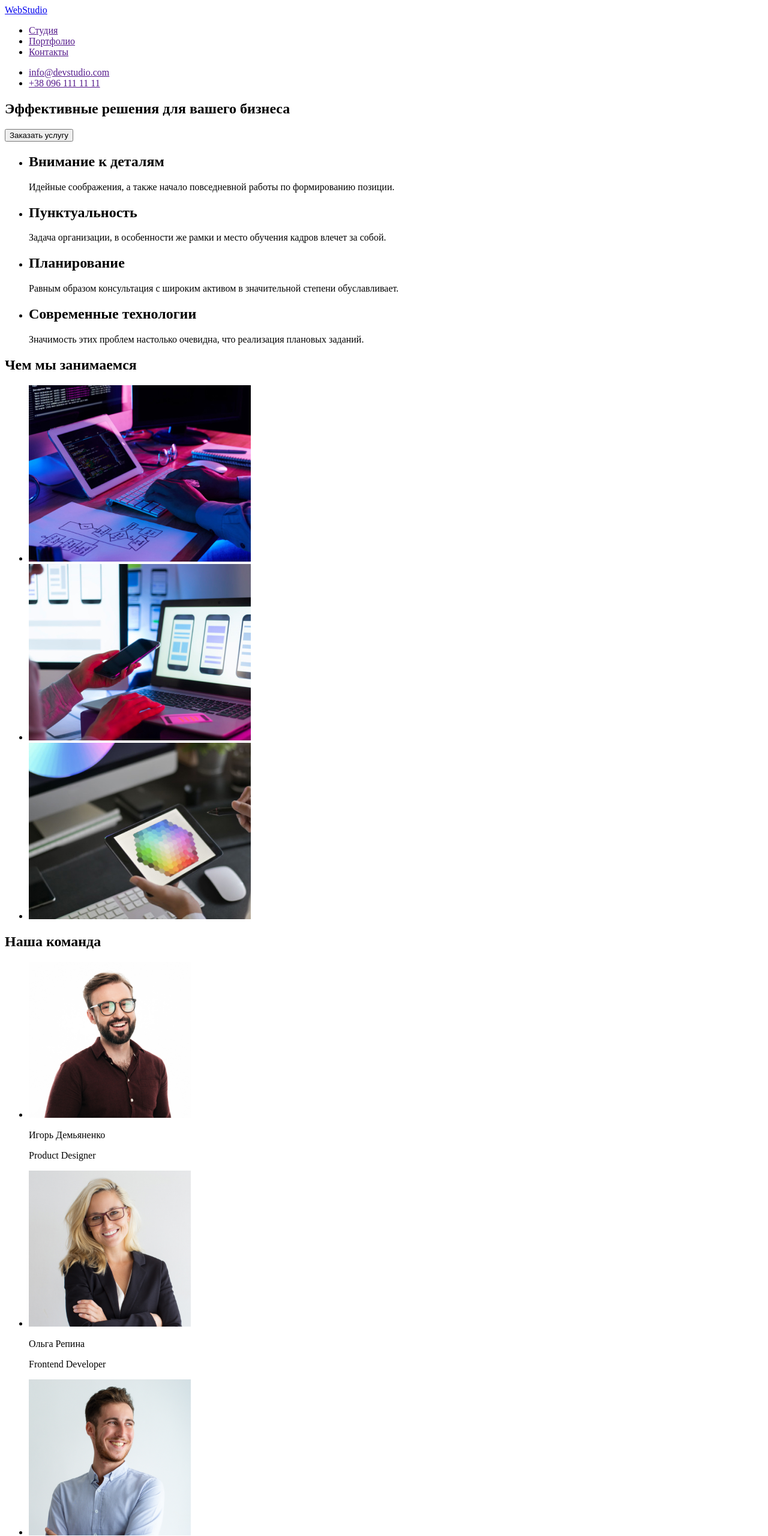
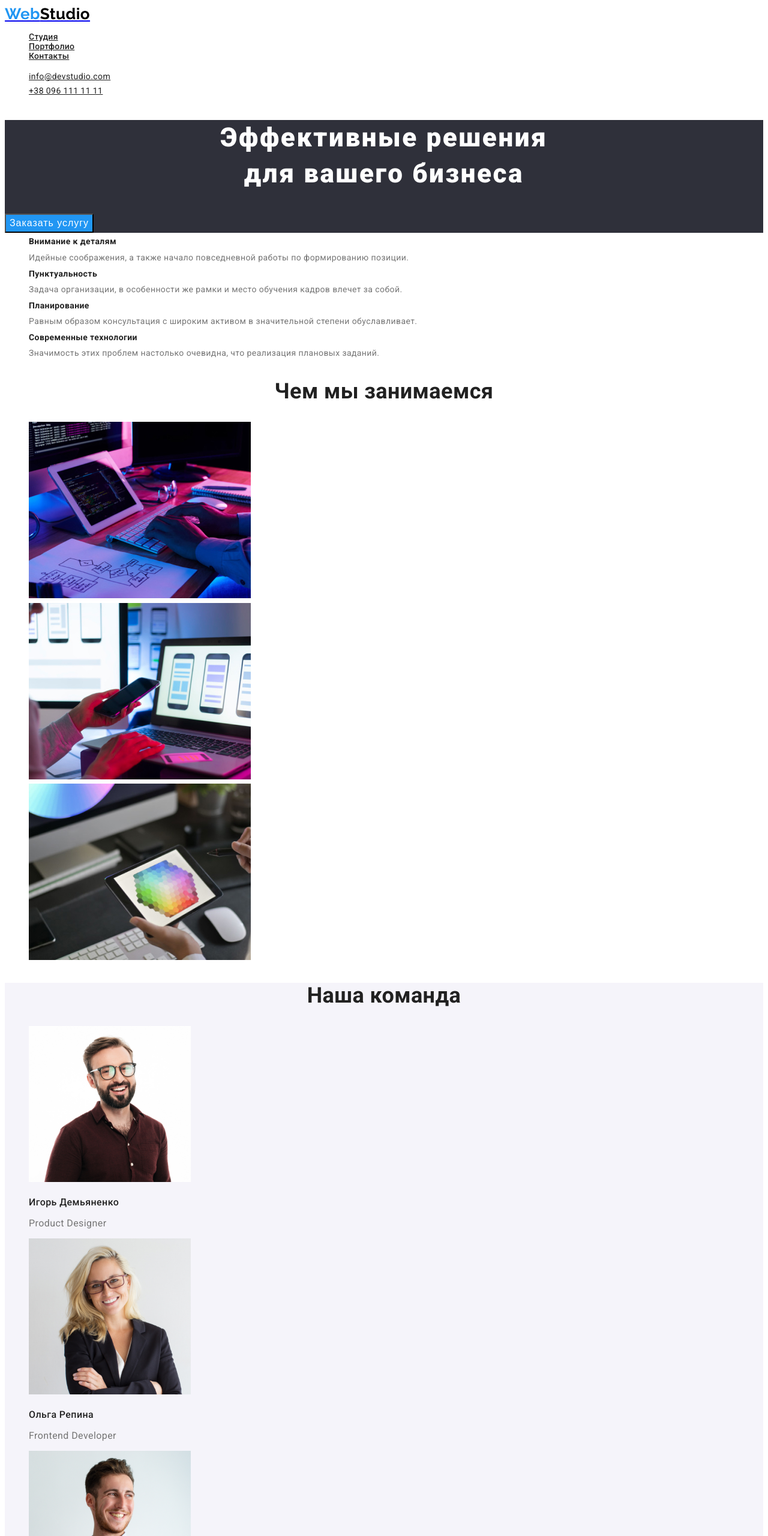
Before and after one commit to Vadim2506/goit-markup-hw-02, a plain HTML site: page index.html in a window 1280 px wide. Shown: the top 2560 px of the page at 60% size. Drawn offline with Linux system fonts and the light colour scheme.

Commit message:
css layout

```diff
--- /dev/null
+++ b/css/styles.css
@@ -0,0 +1,173 @@
+:root{
+    --primary-text-color: #757575;
+    --title-text-color: #212121;
+    --accent-color: #2196F3;
+    --button-accent-text-color: #fff;
+}
+
+
+body {
+    background-color: #fff;
+    color: var(--primary-text-color);
+    font-family: Roboto, sans-serif;
+    font-size: 14px;
+    line-height: 1.71;
+    letter-spacing: 0.03em;
+}
+ul {
+    list-style: none;
+}
+h2,
+h3 {
+    color: var(--title-text-color);
+}
+
+
+/* site-nav */
+.logo {
+    font-family: Raleway;
+    font-size: 26px;
+    line-height: 1.19;
+}
+.page-headder {
+    background-color: #FFFFFF;
+}
+.web {
+    color: var(--accent-color);
+}
+.studio {
+   color: #000000;
+}
+.site-nav {
+    font-weight: 500;
+    font-size: 14px;
+    line-height: 1.14;
+}
+.site-nav a:hover,
+.site-nav a:focus {
+    color: var(--accent-color);
+}
+.site-nav a {
+    color: var(--title-text-color);
+    letter-spacing: 0.02em;
+}
+.auth-nav a:hover,
+.auth-nav a:focus {
+    color: var(--accent-color);
+}
+.auth-nav a {
+    color: var(--title-text-color);
+}
+
+
+/* hero */
+
+.hero {
+    background-color: #2F303A;
+}
+.hero-text {
+    color: white;
+    letter-spacing: 0.06em;
+    font-weight: 900;
+    font-size: 44px;
+    line-height: 1.36;
+    text-align: center;
+}
+
+.team {
+    background-color: #F5F4FA;
+}
+
+/* Buttons */
+.button {
+    cursor: pointer;
+
+    font-weight: 500;
+    font-size: 16px;
+    line-height: 1.63;
+    letter-spacing: 0.03em;
+}
+.button:hover,
+.button:focus {
+    background-color: #2196F3;
+    color: white;
+}
+.button.primary {
+    background-color: var(--accent-color);
+    color: var(--button-accent-text-color);
+    letter-spacing: 0.06em;
+}
+/* Featers */
+
+.feature-title {
+    font-size: 14px;
+    line-height: 1.14px;
+}
+/* working */
+
+.working {
+    font-weight: 700;
+    font-size: 36px;
+    line-height: 1.17;
+    text-align: center;
+}
+
+/* portfolio */
+
+.portfolio-title {
+    font-weight: 700;
+    font-size: 18px;
+    line-height: 2;
+    letter-spacing: 0.06em;
+}
+.portfolio-text {
+    font-size: 16px;
+    line-height: 1.88;
+}
+
+/* Наша команда / team  */
+
+.team-name {
+    font-weight: 500;
+    font-size: 16px;
+    line-height: 1.19;
+
+}
+.team-partner {
+    font-weight: 400;
+    font-size: 16px;
+    line-height: 1.19;
+
+}
+
+/* footer */
+
+.footer {
+    background-color: #2F303A;
+}
+.adress {
+    color: white;
+}
+.contact {
+    color: rgba(255, 255, 255, 0.6);
+}
+.logo-footer {
+    color: white;
+}
+
+
+/*
+основной цвет текста #212121
+вторичный цвет текста #757575
+цвет фокуса #2196F3
+цвет контактов color: rgba(255, 255, 255, 0.6);
+
+цвет фона #E5E5E5
+вторичный цвет фона #F5F4FA;
+цвет подвала #2F303A;
+
+шрифты Raleway – 700
+Roboto – 400, 500, 700 и 900
+
+
+*/
--- a/index.html
+++ b/index.html
@@ -3,64 +3,68 @@
   <head>
     <meta charset="UTF-8" />
     <meta http-equiv="X-UA-Compatible" content="IE=edge" />
-    <title>Document</title>
+    <title>WebStudio</title>
+    <link href="https://fonts.googleapis.com/css2?family=Raleway:wght@700&family=Roboto:wght@400;500;700;900&display=swap" rel="stylesheet">
+    <link rel="stylesheet" href="./css/styles.css">
   </head>
   <body>
-    <!-- Шапка сайта -->
-    <header>
+    <!-- top line -->
+    <header class="page-headder">
       <nav>
-        <a href="/">WebStudio</a>
-        <ul>
-          <li><a href="">Студия</a></li>
-          <li><a href="">Портфолио</a></li>
+        <a href="./index.html" class="logo"><span class="web">Web</span><span class="studio">Studio</span></a>
+        <ul class="site-nav">
+          <li><a href="./index.html">Студия</a></li>
+          <li><a href="./portfolio.html">Портфолио</a></li>
           <li><a href="">Контакты</a></li>
         </ul>
       </nav>
-      <ul>
-        <li><a href="">info@devstudio.com</a></li>
-        <li><a href="">+38 096 111 11 11</a></li>
+      <ul class="auth-nav">
+        <li class="nav"><a href="mailto:info@devstudio.com">info@devstudio.com</a></li>
+        <li class="nav"><a href="tel:+380961111111">+38 096 111 11 11</a></li>
       </ul>
     </header>
     <main>
-      <!-- Герой -->
-      <section>
-        <h1>Эффективные решения для вашего бизнеса</h1>
-        <button type="button">Заказать услугу</button>
+      <!-- headder -->
+      <section class="hero">
+        <h1 class="hero-text">Эффективные решения<br /> для вашего бизнеса</h1>
+        <button type="button" class="button primary">Заказать услугу</button>
       </section>
-      <!-- Преимущества -->
-      <section>
+      <!-- Особенности -->
+      <section class="features">
         <ul>
           <li>
-            <h2>Внимание к деталям</h2>
+            <h2 class="feature-title">Внимание к деталям</h2>
             <p>
               Идейные соображения, а также начало повседневной работы по
               формированию позиции.
             </p>
           </li>
           <li>
-            <h2>Пунктуальность</h2>
+            <h2 class="feature-title">Пунктуальность</h2>
             <p>
               Задача организации, в особенности же рамки и место обучения кадров
               влечет за собой.
             </p>
           </li>
           <li>
-            <h2>Планирование</h2>
+            <h2 class="feature-title">Планирование</h2>
             <p>
               Равным образом консультация с широким активом в значительной
               степени обуславливает.
             </p>
           </li>
           <li>
-            <h2>Современные технологии</h2>
+            <h2 class="feature-title">Современные технологии</h2>
             <p>
               Значимость этих проблем настолько очевидна, что реализация
               плановых заданий.
             </p>
           </li>
         </ul>
+      </section>
         <!-- Чем мы занимаемся -->
-        <h2>Чем мы занимаемся</h2>
+        <section>
+        <h2 class="working">Чем мы занимаемся</h2>
         <ul>
           <li>
             <img src="./images/box1.jpg" alt="site creator" width="370" />
@@ -68,10 +72,10 @@
           <li><img src="./images/box2.jpg" alt="app creator" width="370" /></li>
           <li><img src="./images/box3.jpg" alt="some design" width="370" /></li>
         </ul>
-      </section>
-      <!-- Наша команда -->
-      <section>
-        <h2>Наша команда</h2>
+        </section>
+      <!-- Наша команда / team -->
+      <section class="team">
+        <h2 class="working">Наша команда</h2>
         <ul>
           <li>
             <img
@@ -79,8 +83,8 @@
               alt="Product Designer"
               width="270"
             />
-            <p>Игорь Демьяненко</p>
-            <p>Product Designer</p>
+            <h3 class="team-name">Игорь Демьяненко</h3>
+            <p class="team-partner">Product Designer</p>
           </li>
 
           <li>
@@ -89,31 +93,33 @@
               alt="Frontend Developer"
               width="270"
             />
-            <p>Ольга Репина</p>
-            <p>Frontend Developer</p>
+            <h3 class="team-name">Ольга Репина</h3>
+            <p class="team-partner">Frontend Developer</p>
           </li>
 
           <li>
             <img src="./images/team-card-3.jpg" alt="Marketing" width="270" />
-            <p>Николай Тарасов</p>
-            <p>Marketing</p>
+            <h3 class="team-name">Николай Тарасов</h3>
+            <p class="team-partner">Marketing</p>
           </li>
 
           <li>
             <img src="./images/team-card-4.jpg" alt="UI Designer" width="270" />
-            <p>Михаил Ермаков</p>
-            <p>UI Designer</p>
+            <h3 class="team-name">Михаил Ермаков</h3>
+            <p class="team-partner">UI Designer</p>
           </li>
         </ul>
       </section>
     </main>
-    <!-- Футер -->
-    <footer>
+    <!-- Подвал / footer -->
+    <footer class="footer">
       <address>
-        <a href="/">WebStudio</a>
-        <p>г. Киев, пр-т Леси Украинки, 26</p>
-        <p><a href="">info@example.com</a></p>
-        <p><a href="">+38 099 111 11 11</a></p>
+        <a href="./index.html" class="logo"><span class="web">Web</span><span class="logo-footer">Studio</span></a>
+        <p class="adress">г. Киев, пр-т Леси Украинки, 26</p>
+        <ul class="auth-nav">
+          <li><a href="mailto:info@devstudio.com"><span class="contact">info@devstudio.com</span></a></li>
+          <li><a href="tel:+380961111111"><span class="contact">+38 096 111 11 11</span></a></li>
+        </ul>
       </address>
     </footer>
   </body>
```
Also changed, not shown: portfolio.html (added, +107 -0 lines), prettierrc.json (added, +19 -0 lines), images/img-0.jpg (added), images/img-1.jpg (added), images/img-2.jpg (added), images/img-3.jpg (added), images/img-4.jpg (added), images/img-5.jpg (added), images/img-6.jpg (added), images/img-7.jpg (added), images/img-8.jpg (added).
